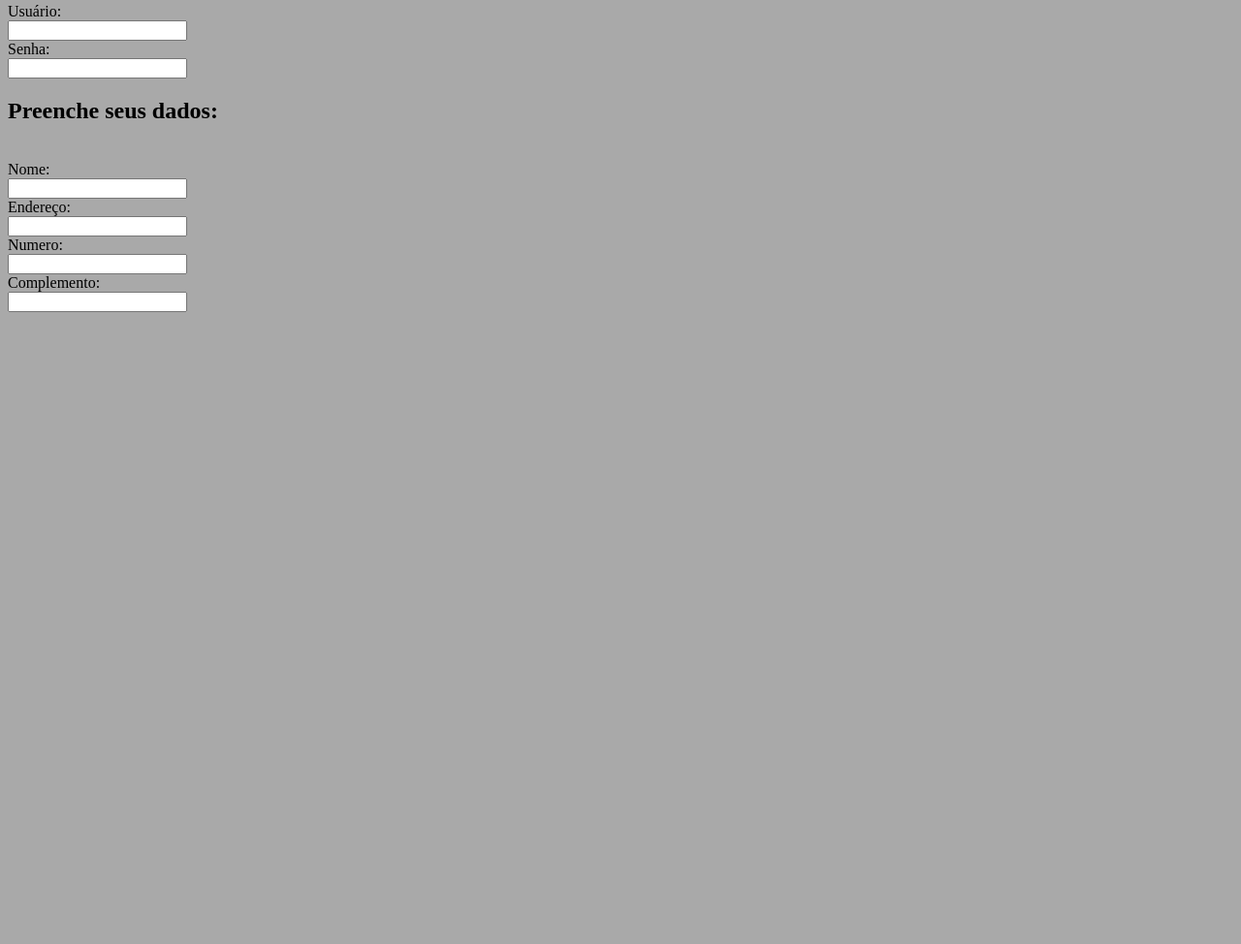
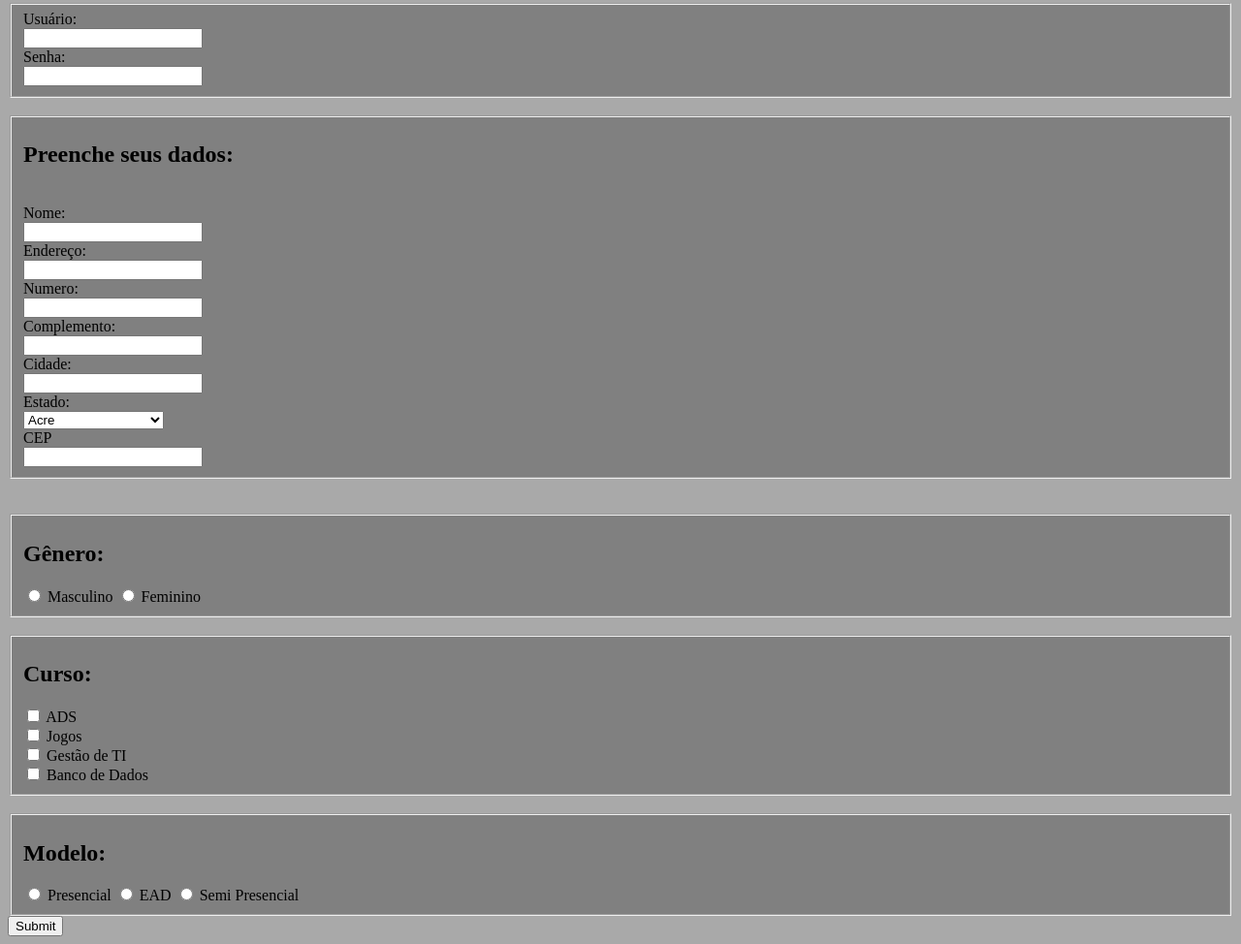
Before and after one commit to brubemal/WebDesign-2-Semestre, a plain HTML site: page Aula2/index.html in a window 1280 px wide. Shown: the part 152-1126 px from the top of the page at 97% size. Before the commit the page ends 800 px from the top, so only its background shows below. Drawn offline with Linux system fonts and the light colour scheme.

Commit message:
Finalização do Formulario Aula2 Web Design

```diff
--- a/Aula2/index.html
+++ b/Aula2/index.html
@@ -6,19 +6,24 @@
     <title>Formulario Aula2</title>
 </head>
 <body style="background-color: darkgray;">
+    <form action=“https://www.w3schools.com/action_page.php”>
     <h1 style="background-color: gray;">Formulario</h1>
     <br>
     <label for="date">Data:</label>
     <br>
     <input type="date" name="Data" id="Data">
     <br><br>
+    <fieldset style="background-color: gray;">
     <label for="text">Usuário:</label>
     <br>
     <input minlength="6" maxlength="16" type="text" name="Usuário:" id="Usuário:">
     <br>
-    <label for="text">Senha:</label>
+    <label for="password">Senha:</label>
     <br>
-    <input minlength="6" maxlength="16" type="text" name="Senha:" id="Senha:">
+    <input minlength="6" maxlength="16" type="password" name="Senha:" id="Senha:">
+    </fieldset>
+    <br>
+    <fieldset style="background-color: gray;">
     <h2>Preenche seus dados:</h2>
     <br>
     <label for="text">Nome:</label>
@@ -37,6 +42,101 @@
     <br>
     <input type="text" name="Complemento" id="Complemento">
     <br>
+    <label for="Cidades">Cidade:</label>
+    <br>
+    <input list="cidades" id="cidades">
+    <datalist id="cidades">
+        <option value="São Paulo">
+        <option value="Rio de Janeiro">
+        <option value="Belo Horizonte">
+        <option value="Porto Alegre">
+        <option value="Curitiba">
+        <option value="Salvador">
+        <option value="Fortaleza">
+        <option value="Recife">
+        <option value="Brasília">
+        <option value="Manaus">
+        <option value="São Bernardo do Campo">
+        <option value="Sorocaba">
+        <option value="São José dos Campos">
+        <option value="Goiânia">
+        <option value="Natal">
+        <option value="João Pessoa">
+        <option value="Maceió">
+        <option value="Campo Grande">
+        <option value="Teresina">
+        <option value="Aracaju">
+        <option value="Cuiabá">
+        <option value="Vitória">
+    </datalist>
+    <br>
+    <label for="estados">Estado:</label><br>
+    <select name="estados" id="estados">
+        <option value="AC">Acre</option>
+        <option value="AL">Alagoas</option>
+        <option value="AP">Amapá</option>
+        <option value="AM">Amazonas</option>
+        <option value="BA">Bahia</option>
+        <option value="CE">Ceará</option>
+        <option value="DF">Distrito Federal</option>
+        <option value="ES">Espírito Santo</option>
+        <option value="GO">Goiás</option>
+        <option value="MA">Maranhão</option>
+        <option value="MT">Mato Grosso</option>
+        <option value="MS">Mato Grosso do Sul</option>
+        <option value="MG">Minas Gerais</option>
+        <option value="PA">Pará</option>
+        <option value="PB">Paraíba</option>
+        <option value="PR">Paraná</option>
+        <option value="PE">Pernambuco</option>
+        <option value="PI">Piauí</option>
+        <option value="RJ">Rio de Janeiro</option>
+        <option value="RN">Rio Grande do Norte</option>
+        <option value="RS">Rio Grande do Sul</option>
+        <option value="RO">Rondônia</option>
+        <option value="RR">Roraima</option>
+        <option value="SC">Santa Catarina</option>
+        <option value="SP">São Paulo</option>
+        <option value="SE">Sergipe</option>
+        <option value="TO">Tocantins</option>
+    </select>
+    <br>
+    <label for="cep">CEP</label><br>
+    <input maxlength="8" minlength="8" type="text">
+    </fieldset>
+    <br><br>
+    <fieldset style="background-color: gray;">
+    <h2>Gênero:</h2>
+    <input type="radio" id="Masculino" name="genero">
+    <label for="Masculino">Masculino</label>
+
+    <input type="radio" id="Feminino" name="genero">
+    <label for="Feminino">Feminino</label>
+    </fieldset>
+    <br>
+    <fieldset style="background-color: gray;">
+    <h2>Curso:</h2>
+    <input type="checkbox">
+    <label for="ADS">ADS</label><br>
+    <input type="checkbox">
+    <label for="Jogos">Jogos</label><br>
+    <input type="checkbox">
+    <label for="gestão de ti">Gestão de TI</label><br>
+    <input type="checkbox">
+    <label for="banco de dados">Banco de Dados</label><br>
+    </fieldset><br>
+    <fieldset style="background-color: gray;">
+        <h2>Modelo:</h2>
+        <input type="radio" name="modelo">
+        <label for="radio">Presencial</label>
+        <input type="radio" name="modelo">
+        <label for="radio">EAD</label>
+        <input type="radio" name="modelo">
+        <label for="radio">Semi Presencial</label>
+    </fieldset>
+    <input type="submit">
+    </form>
+
 
 </body>
 </html>
```
